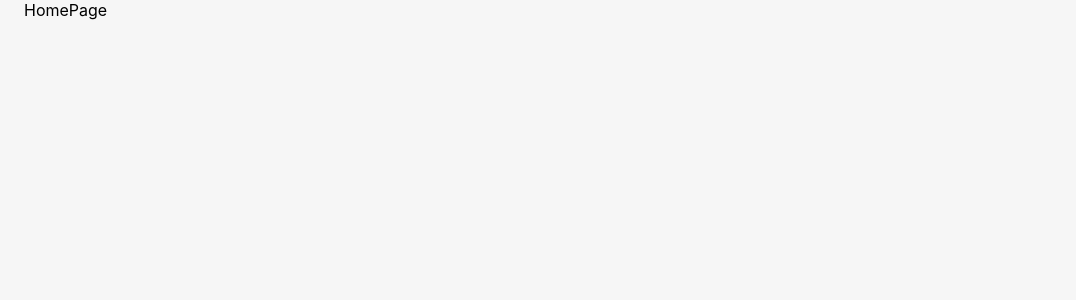
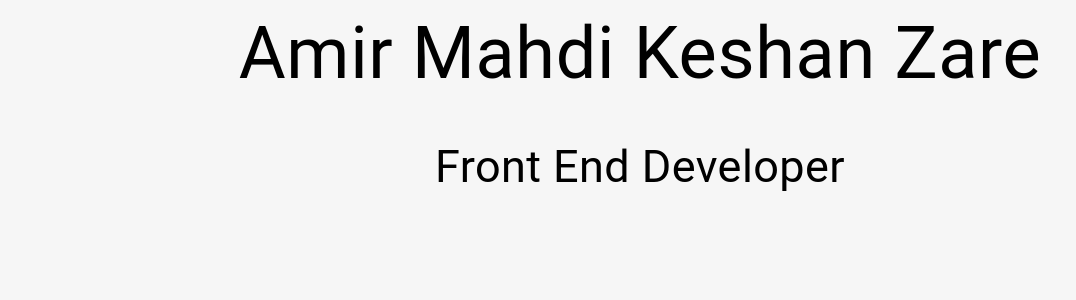
Before and after one commit to amirmahdizare/Portfolio-Old-React-App, a React (Create React App) app: page / in a window 1280 px wide. Shown: the top 300 px of the page, without its empty margins (0-1076 px from the left). Built offline with nearby package versions, Linux system fonts and the light colour scheme.

Commit message:
Add Name To Home Page

```diff
--- /dev/null
+++ b/src/pages/HomePage/HomePage.tsx
@@ -0,0 +1,13 @@
+import { Typography } from '@mui/material'
+import React from 'react'
+
+export const HomePage = () => {
+    return (
+        <div>
+
+            <Typography align='center' fontSize={72} gutterBottom>Amir Mahdi Keshan Zare</Typography>
+
+            <Typography align='center' fontSize={45}>Front End Developer</Typography>
+        </div>
+    )
+}
--- /dev/null
+++ b/src/pages/index.ts
@@ -0,0 +1 @@
+export { HomePage } from './HomePage/HomePage'
--- a/src/route/AppRouter.tsx
+++ b/src/route/AppRouter.tsx
@@ -1,12 +1,13 @@
 import { BrowserRouter, Routes, Route } from "react-router-dom";
 import { Layout } from "components/Layout/Layout";
+import { HomePage } from "pages";
 
 const AppRouter = () => {
     return (
         <Layout >
             <BrowserRouter>
                 <Routes>
-                    <Route index element={'HomePage'} />
+                    <Route index element={<HomePage />} />
                 </Routes>
             </BrowserRouter>
         </Layout>
```
